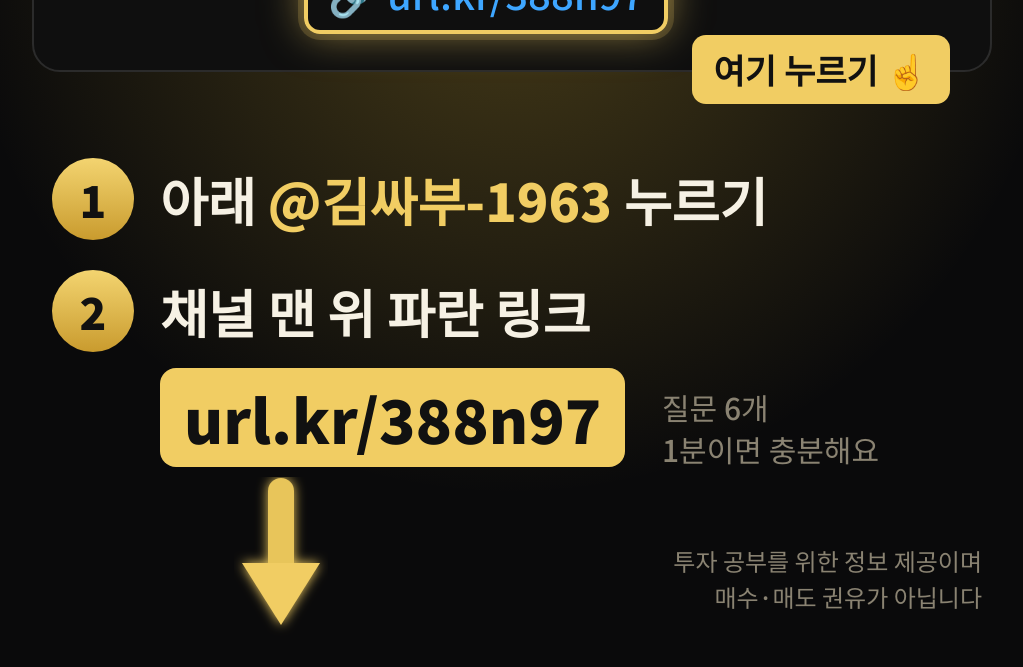
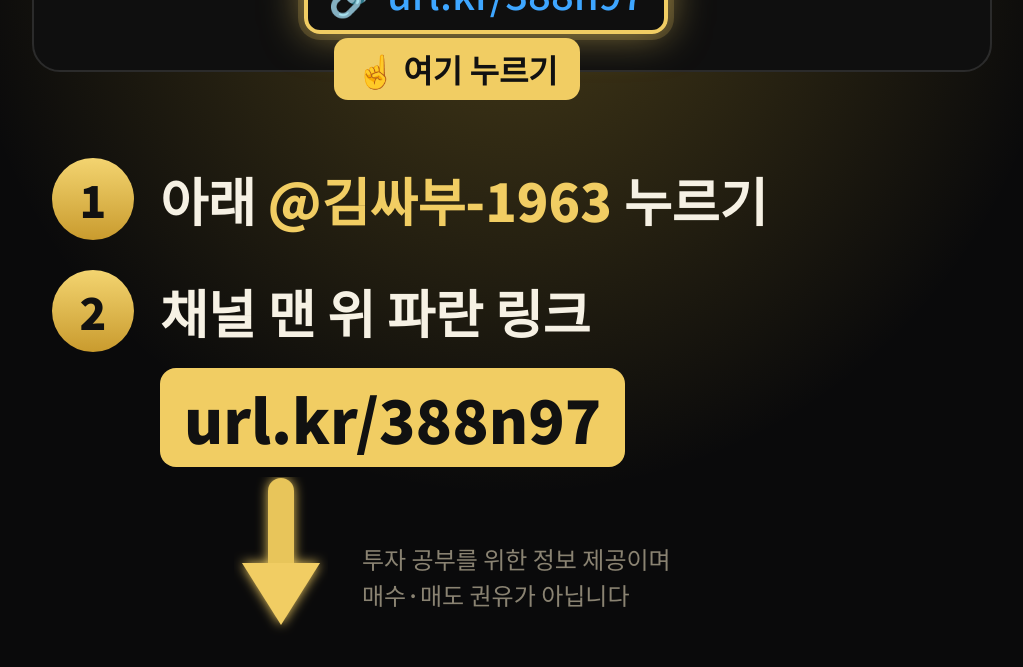
Before and after one commit to johnkim3016/kimssabu, a plain HTML site: page hook/end_shorts.html in a window 1280 px wide. Shown: the part 1077-1744 px from the top of the page, without its empty margins (28-1051 px from the left). Drawn offline with Linux system fonts and the light colour scheme.

Commit message:
쇼츠 엔딩 모바일 기준 배치(버튼 줄 피함)

```diff
--- a/hook/end_shorts.html
+++ b/hook/end_shorts.html
@@ -23,7 +23,7 @@ body{width:1080px;height:1920px}
 .pk{display:inline-block;background:#16140f;border:2px solid #3a3222;border-radius:18px;font-weight:700;color:#efe7d2}</style></head><body>
 <div class="glow" style="width:1200px;height:1200px;left:-60px;top:420px"></div>
 <div style="position:absolute;left:80px;top:110px;right:80px">
-  <span class="badge" style="font-size:38px;padding:12px 34px">주식차트 김싸부 · 무료 신청</span>
+  <span class="badge" style="font-size:38px;padding:12px 34px">주식차트 김싸부 · 무료 신청</span><span class="small" style="font-size:30px;margin-left:24px;vertical-align:middle">질문 6개 · 1분이면 충분해요</span>
   <h1 style="font-size:92px;line-height:1.22;font-weight:900;letter-spacing:-2px;margin-top:36px">삼전닉스 동호회방 +<br><span class="gold">급등주 무료 알림</span><br>신청하는 법</h1>
   <div style="margin-top:26px;display:grid;grid-template-columns:1fr 1fr;gap:14px">
     <span class="pk" style="font-size:34px;padding:14px 20px">📊 삼전닉스 동호회방</span>
@@ -40,13 +40,13 @@ body{width:1080px;height:1920px}
     <div class="cdesc" style="font-size:27px;margin-top:14px">👇삼전닉스 동호회방 + 급등주 무료 알림👇</div>
     <div class="clink" style="font-size:40px;margin-top:20px;padding:8px 20px;gap:10px">🔗 url.kr/388n97</div>
   </div>
-  <div class="tag" style="font-size:34px;padding:10px 22px;right:40px;bottom:-34px">여기 누르기 ☝</div>
+  <div class="tag" style="font-size:32px;padding:8px 22px;left:300px;bottom:-30px">☝ 여기 누르기</div>
 </div>
 <div style="position:absolute;left:80px;top:1235px;right:60px">
   <div class="step" style="font-size:52px;margin-bottom:30px"><span class="num" style="width:82px;height:82px;font-size:44px;margin-right:26px">1</span><span>아래 <span class="gold">@김싸부-1963</span> 누르기</span></div>
   <div class="step" style="font-size:52px;margin-bottom:22px"><span class="num" style="width:82px;height:82px;font-size:44px;margin-right:26px">2</span><span>채널 맨 위 파란 링크</span></div>
   <div style="margin-left:108px"><span class="url" style="font-size:60px;padding:6px 24px">url.kr/388n97</span></div>
-  <p class="small" style="position:absolute;left:610px;top:228px;font-size:30px;line-height:1.4">질문 6개<br>1분이면 충분해요</p>
+
 </div>
 <svg style="position:absolute;left:0;top:0" width="1080" height="1920" viewBox="0 0 1080 1920">
   <defs><linearGradient id="g" x1="0" x2="0" y1="0" y2="1"><stop offset="0" stop-color="#f3d470"/><stop offset="1" stop-color="#c99b2e"/></linearGradient>
@@ -57,5 +57,5 @@ body{width:1080px;height:1920px}
     <path d="M309 1702 L270 1640 L348 1640 Z" fill="#f1cd63"/>
   </g>
 </svg>
-<p class="small" style="position:absolute;right:70px;top:1620px;font-size:24px;text-align:right;line-height:1.5">투자 공부를 위한 정보 제공이며<br>매수·매도 권유가 아닙니다</p>
+<p class="small" style="position:absolute;left:390px;top:1618px;font-size:24px;text-align:left;line-height:1.5">투자 공부를 위한 정보 제공이며<br>매수·매도 권유가 아닙니다</p>
 </body></html>
```
Also changed, not shown: hook/end_shorts.png, 1 other file.
